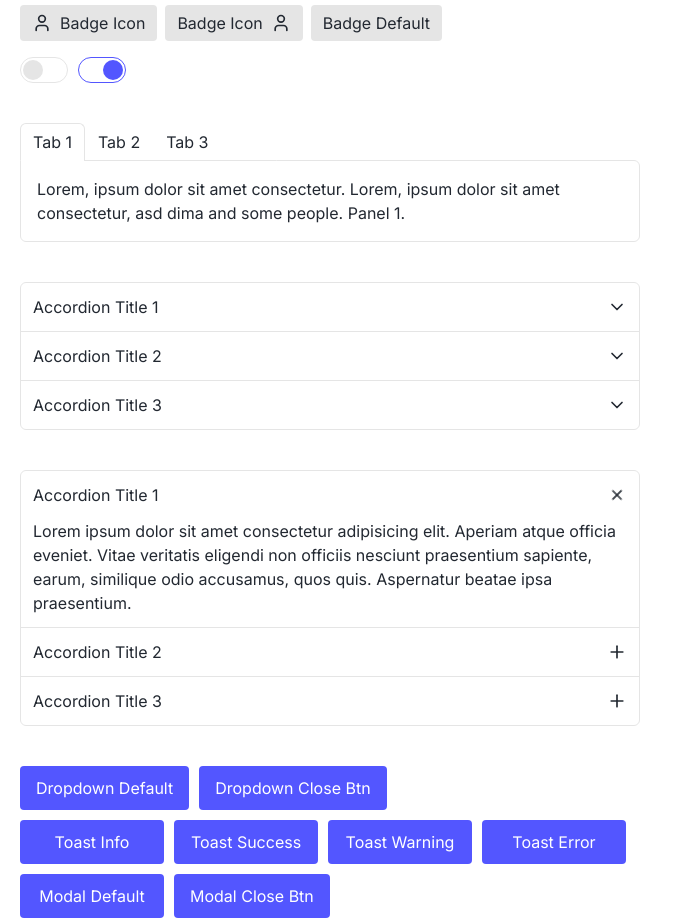
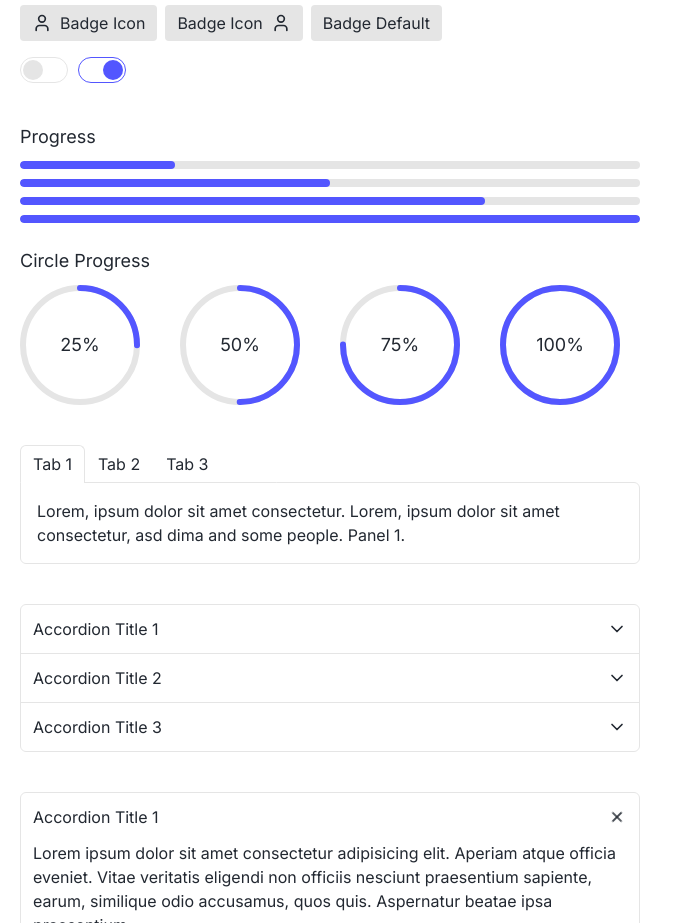
Before and after one commit to dimarogkov/react-template, a React (Create React App) app: page /react-template/ui in a window 1280 px wide. Shown: the part 860-1783 px from the top of the page, without its empty margins (0-683 px from the left). Built offline with nearby package versions, Linux system fonts and the light colour scheme.

Commit message:
add Progress

```diff
--- a/src/components/pages/UIPage.tsx
+++ b/src/components/pages/UIPage.tsx
@@ -6,6 +6,7 @@ import {
     EnumDropdownAlign,
     EnumDropdownPosition,
     EnumLoaderType,
+    EnumProgress,
     EnumText,
     EnumTitle,
     EnumToast,
@@ -23,6 +24,7 @@ import {
     Line,
     Loader,
     Modal,
+    Progress,
     SimpleLink,
     Tabs,
     Text,
@@ -139,6 +141,27 @@ export const UIPage = () => {
                 <div className='flex flex-wrap w-full gap-2.5'>
                     <ToggleBtn />
                     <ToggleBtn isActive />
+                </div>
+            </section>
+
+            <section className='relative flex flex-col gap-6 w-full md:w-[50%] mb-10 last:mb-0'>
+                <div className='flex flex-col gap-2.5 w-full'>
+                    <Text textType={EnumText.large}>Progress</Text>
+                    <Progress value={25} />
+                    <Progress value={50} />
+                    <Progress value={75} />
+                    <Progress value={100} />
+                </div>
+
+                <div className='flex flex-col gap-2.5 w-full'>
+                    <Text textType={EnumText.large}>Circle Progress</Text>
+
+                    <div className='flex flex-wrap gap-5 sm:gap-10 w-full'>
+                        <Progress type={EnumProgress.circle} value={25} />
+                        <Progress type={EnumProgress.circle} value={50} />
+                        <Progress type={EnumProgress.circle} value={75} />
+                        <Progress type={EnumProgress.circle} value={100} />
+                    </div>
                 </div>
             </section>
 
--- a/src/components/ui/Dropdown/DropdownContent.tsx
+++ b/src/components/ui/Dropdown/DropdownContent.tsx
@@ -58,7 +58,7 @@ export const DropdownContent: FC<Props> = forwardRef<HTMLDivElement, Props>(
                 ref={ref}
                 {...props}
                 className={cn(
-                    `absolute z-10 min-w-full max-w-[calc(100vw-32px)] w-max rounded p-2.5 border border-gray bg-white transition-all duration-300 ${className}`,
+                    `absolute z-10 min-w-full max-w-[calc(100vw-32px)] w-max rounded p-2.5 border border-gray bg-white transition-all will-change-transform duration-300 ${className}`,
                     {
                         'left-0': align === EnumDropdownAlign.start && isVerticalPosition,
                         'top-0': align === EnumDropdownAlign.start && isHorizontalPosition,
--- /dev/null
+++ b/src/components/ui/Progress.tsx
@@ -0,0 +1,74 @@
+import { FC, forwardRef, HTMLAttributes, RefAttributes } from 'react';
+import { EnumProgress, EnumText } from '../../types/enums';
+import cn from 'classnames';
+import { Text } from './Text';
+
+interface Props extends HTMLAttributes<HTMLDivElement>, RefAttributes<HTMLDivElement> {
+    value: number;
+    radius?: number;
+    type?: EnumProgress;
+    className?: string;
+}
+
+export const Progress: FC<Props> = forwardRef<HTMLDivElement, Props>(
+    ({ value, radius = 60, type = EnumProgress.line, className = '', ...props }, ref) => {
+        const size = radius * 2;
+        const normalizedRadius = radius - 3;
+        const circumference = normalizedRadius * 2 * Math.PI;
+        const strokeDashoffset = circumference - (value / 100) * circumference;
+
+        const progressBar = {
+            [EnumProgress.line as string]: (
+                <span
+                    className='absolute top-0 left-0 h-full rounded bg-blue transition-all duration-300'
+                    style={{ width: `${value}%` }}
+                />
+            ),
+            [EnumProgress.circle as string]: (
+                <div className='relative' style={{ width: size }}>
+                    <svg width={size} height={size}>
+                        <circle
+                            cx={radius}
+                            cy={radius}
+                            r={normalizedRadius}
+                            fill='transparent'
+                            strokeWidth={6}
+                            className='stroke-gray'
+                        />
+                        <circle
+                            r={normalizedRadius}
+                            cx={radius}
+                            cy={radius}
+                            strokeLinecap='round'
+                            fill='transparent'
+                            strokeWidth={6}
+                            strokeDasharray={`${circumference} ${circumference}`}
+                            strokeDashoffset={strokeDashoffset}
+                            transform={`rotate(-90 ${radius} ${radius})`}
+                            className='stroke-blue transition-all duration-300'
+                        />
+                    </svg>
+
+                    <Text
+                        textType={EnumText.large}
+                        className='absolute top-0 left-0 flex items-center justify-center w-full h-full'
+                    >
+                        {value}%
+                    </Text>
+                </div>
+            ),
+        };
+
+        return (
+            <div
+                ref={ref}
+                {...props}
+                className={cn(`relative rounded overflow-hidden ${className}`, {
+                    'w-full h-2 bg-gray': type === EnumProgress.line,
+                })}
+            >
+                {progressBar[type]}
+            </div>
+        );
+    }
+);
--- a/src/components/ui/index.ts
+++ b/src/components/ui/index.ts
@@ -12,6 +12,7 @@ import { Label } from './Label';
 import { Line } from './Line';
 import { Loader } from './Loader';
 import { Modal } from './Modal';
+import { Progress } from './Progress';
 import { Radio } from './Radio';
 import { Select } from './Select';
 import { SimpleLink } from './SimpleLink';
@@ -38,6 +39,7 @@ export {
     Line,
     Loader,
     Modal,
+    Progress,
     Radio,
     Select,
     SimpleLink,
--- /dev/null
+++ b/src/types/enums/Progress.ts
@@ -0,0 +1,4 @@
+export enum EnumProgress {
+    line = 'line',
+    circle = 'circle',
+}
--- a/src/types/enums/index.ts
+++ b/src/types/enums/index.ts
@@ -4,6 +4,7 @@ import { EnumBtn } from './Btn';
 import { EnumDropdownAlign, EnumDropdownPosition } from './Dropdown';
 import { EnumFormNames } from './FormNames';
 import { EnumLoaderType } from './LoaderType';
+import { EnumProgress } from './Progress';
 import { EnumText } from './Text';
 import { EnumTitle } from './Title';
 import { EnumToast } from './Toast';
@@ -16,6 +17,7 @@ export {
     EnumDropdownPosition,
     EnumFormNames,
     EnumLoaderType,
+    EnumProgress,
     EnumText,
     EnumTitle,
     EnumToast,
```
